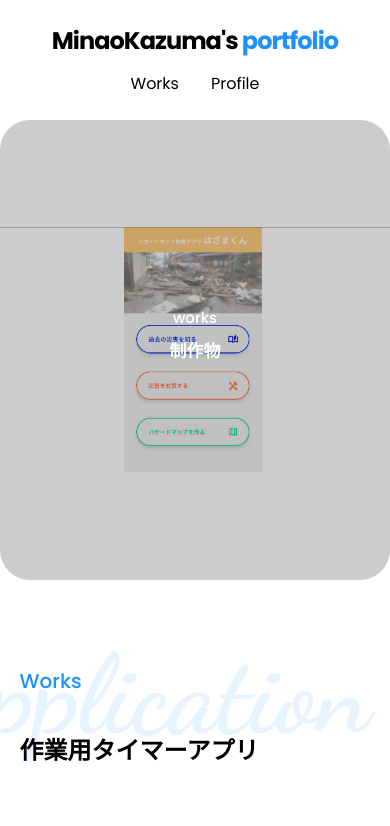
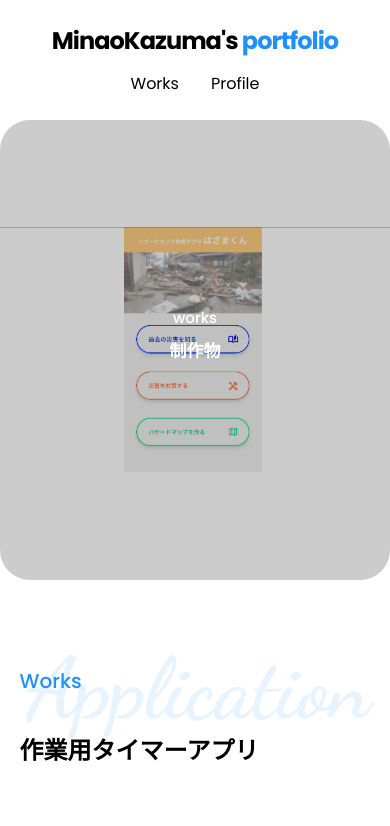
Before and after one commit to kazuma0224/MinaoKazuma-sPortfolio, a plain HTML site: page index.html in a window 390 px wide. Shown: the top 826 px of the page. Drawn offline with Linux system fonts and the light colour scheme; some packages are replaced by stand-ins of ours.

Commit message:
フォント修正

```diff
--- a/css/style.css
+++ b/css/style.css
@@ -343,7 +343,7 @@ header {
         top: 460px;
     }
     .heading {
-        font-size: 110px;
+        font-size: 85px;
     }
 }
 
```
